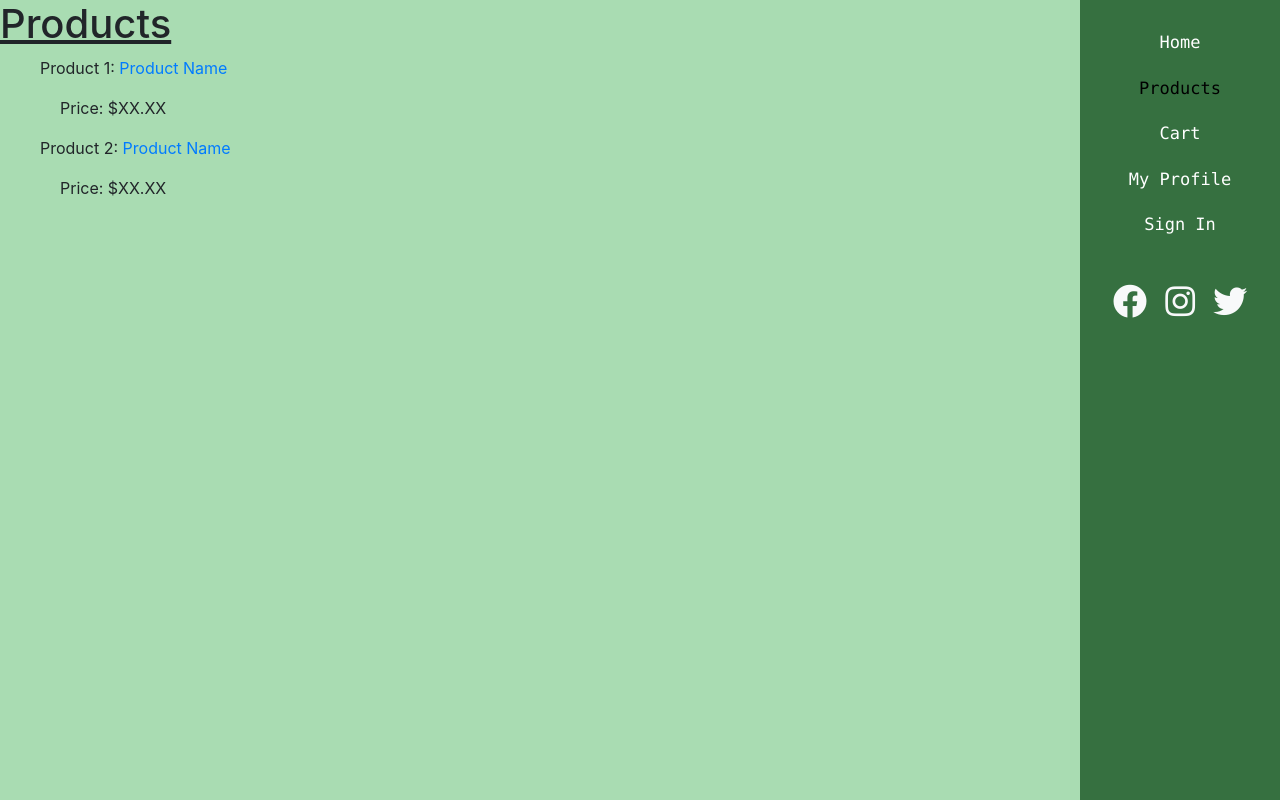
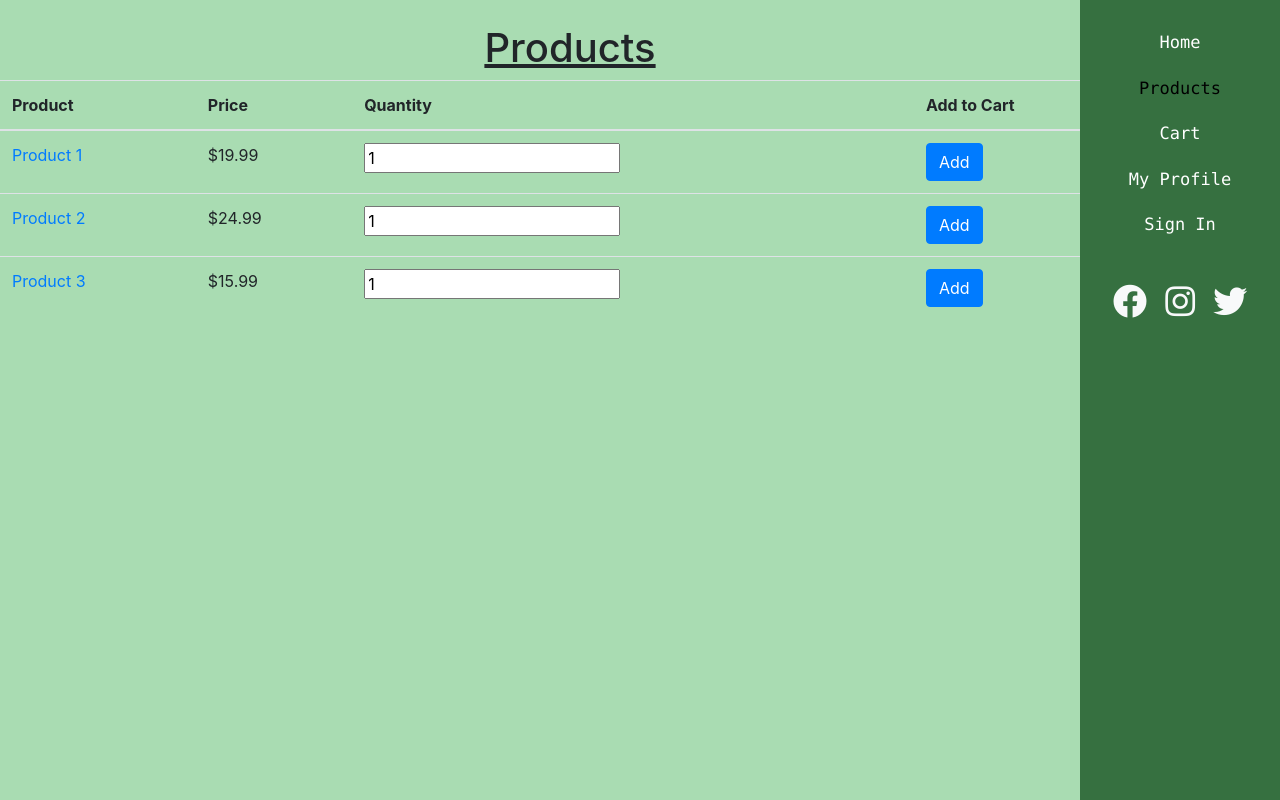
Before and after one commit to Alex-Senst/ChaoticGoods, a PHP site: page /products.php in a window 1280 px wide. Run offline with PHP 8.4, Linux system fonts and the light colour scheme.

Commit message:
Update products.php

```diff
--- a/products.php
+++ b/products.php
@@ -1,3 +1,11 @@
+<?php
+$products = [
+    ["id" => 1, "name" => "Product 1", "price" => 19.99],
+    ["id" => 2, "name" => "Product 2", "price" => 24.99],
+    ["id" => 3, "name" => "Product 3", "price" => 15.99]
+];
+?>
+
 <!DOCTYPE html>
 <html lang="en">
 <head>
@@ -9,6 +17,7 @@
     <link rel="stylesheet" href="styles.css">
 </head>
 <body>
+
     <div class="sidebar">
         <ul>
             <li><a href="index.php">Home</a></li>
@@ -23,12 +32,31 @@
             <a href="https://twitter.com" target="_blank" class="text-light"><i class="fab fa-twitter fa-2x"></i></a>
         </div>
     </div>
-    <div class="products">
-        <h1><u>Products</u></h1>
-        <ul>Product 1: <a href="details.html">Product Name</a></ul>
-        <ul style="padding-left: 60px;">Price: $XX.XX</ul>
-        <ul>Product 2: <a href="details.html">Product Name</a></ul>
-        <ul style="padding-left: 60px;">Price: $XX.XX</ul>
+
+    <div class="container mt-4">
+        <h1 class="text-center"><u>Products</u></h1>
+        <form action="cart.php" method="post">
+            <table class="table">
+                <thead>
+                    <tr>
+                        <th>Product</th>
+                        <th>Price</th>
+                        <th>Quantity</th>
+                        <th>Add to Cart</th>
+                    </tr>
+                </thead>
+                <tbody>
+                    <?php foreach ($products as $product): ?>
+                        <tr>
+                            <td><a href="details.php?id=<?= $product['id'] ?>"><?= htmlspecialchars($product['name']) ?></a></td>
+                            <td>$<?= number_format($product['price'], 2) ?></td>
+                            <td><input type="number" name="quantity[<?= $product['id'] ?>]" min="1" value="1"></td>
+                            <td><button type="submit" name="add" value="<?= $product['id'] ?>" class="btn btn-primary">Add</button></td>
+                        </tr>
+                    <?php endforeach; ?>
+                </tbody>
+            </table>
+        </form>
     </div>
 
     <script src="https://code.jquery.com/jquery-3.5.1.slim.min.js"></script>
```
